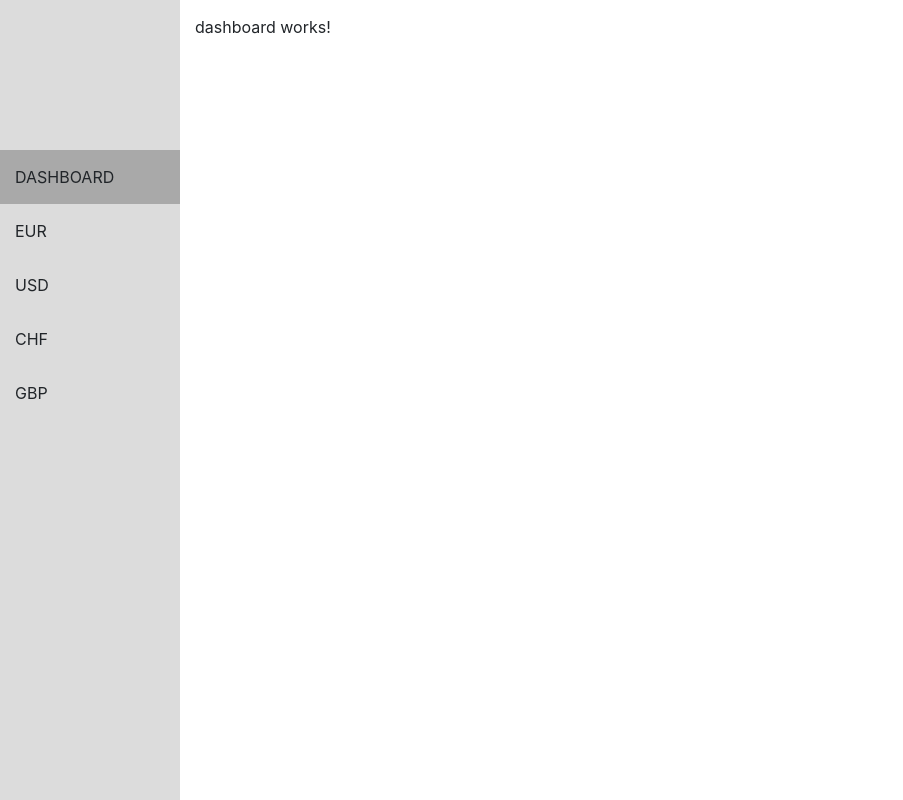
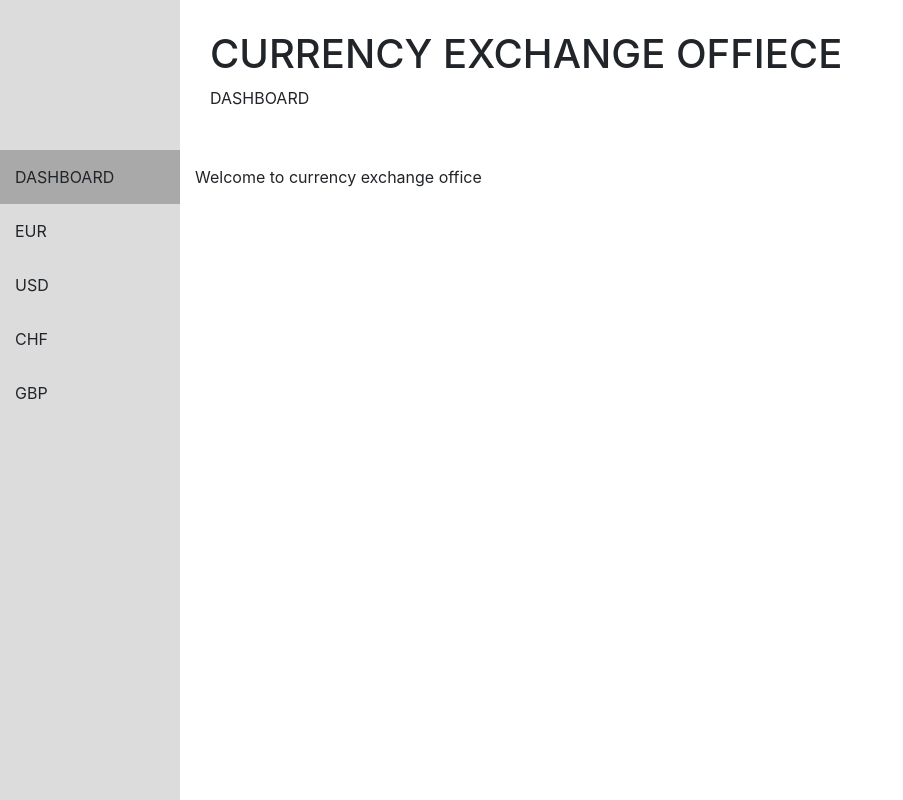
Before and after one commit to Unruh-Spirale/CurrencyExchangeRates, an Angular app: page /dashboard in a window 1280 px wide. Shown: the whole page, without its empty margins (0-903 px from the left). Built offline with nearby package versions, Linux system fonts and the light colour scheme.

Commit message:
Add header to currency components: eur,usd,chf,gbp

```diff
--- a/src/app/app.module.ts
+++ b/src/app/app.module.ts
@@ -8,6 +8,7 @@ import {CoreModule} from "./core/core.module";
 import {RouterModule} from "@angular/router";
 import {AppRoutingModule} from "./app-routing.module";
 import {CurrencyRoutingModule} from "./currency/currency-routing.module";
+import {CurrencyModule} from "./currency/currency.module";
 
 @NgModule({
   declarations: [
@@ -20,7 +21,8 @@ import {CurrencyRoutingModule} from "./currency/currency-routing.module";
     CoreModule,
     RouterModule,
     AppRoutingModule,
-    CurrencyRoutingModule
+    CurrencyRoutingModule,
+    CurrencyModule
   ],
   providers: [],
   bootstrap: [AppComponent]
--- a/src/app/currency/chf/chf.component.html
+++ b/src/app/currency/chf/chf.component.html
@@ -1,3 +1,8 @@
+<app-header>
+  <div title>
+    <p>{{title}}</p>
+  </div>
+</app-header>
 <div class="content-wrapper">
   <p>chf works!</p>
 </div>
--- a/src/app/currency/dashboard/dashboard.component.html
+++ b/src/app/currency/dashboard/dashboard.component.html
@@ -1 +1,8 @@
-<p>dashboard works!</p>
+<app-header>
+  <div title>
+    <p>{{title}}</p>
+  </div>
+</app-header>
+<div class="content-wrapepr">
+  <p>Welcome to currency exchange office</p>
+</div>
--- a/src/app/currency/eur/eur.component.html
+++ b/src/app/currency/eur/eur.component.html
@@ -1 +1,6 @@
+<app-header>
+  <div title>
+    <p>{{title}}</p>
+  </div>
+</app-header>
 <p>eur works!</p>
--- a/src/app/currency/gbp/gbp.component.html
+++ b/src/app/currency/gbp/gbp.component.html
@@ -1 +1,6 @@
+<app-header>
+  <div title>
+    <p>{{title}}</p>
+  </div>
+</app-header>
 <p>gbp works!</p>
--- a/src/app/currency/usd/usd.component.html
+++ b/src/app/currency/usd/usd.component.html
@@ -1 +1,6 @@
+<app-header>
+  <div title>
+    <p>{{title}}</p>
+  </div>
+</app-header>
 <p>usd works!</p>
--- /dev/null
+++ b/src/app/shared/header/header.component.css
@@ -0,0 +1,5 @@
+ .header{
+   padding: 15px;
+   height: 150px;
+   text-transform: uppercase;
+ }
--- /dev/null
+++ b/src/app/shared/header/header.component.html
@@ -0,0 +1,6 @@
+<div class="header">
+  <h1>currency exchange offiece</h1>
+  <div class="sub-header">
+    <ng-content select="[title]"></ng-content>
+  </div>
+</div>
--- /dev/null
+++ b/src/app/shared/header/header.component.ts
@@ -0,0 +1,15 @@
+import { Component, OnInit } from '@angular/core';
+
+@Component({
+  selector: 'app-header',
+  templateUrl: './header.component.html',
+  styleUrls: ['./header.component.css']
+})
+export class HeaderComponent implements OnInit {
+
+  constructor() { }
+
+  ngOnInit(): void {
+  }
+
+}
```
Also changed, not shown: src/app/currency/currency.module.ts (+5 -3 lines), src/app/shared/shared.module.ts (added, +16 -0 lines).
